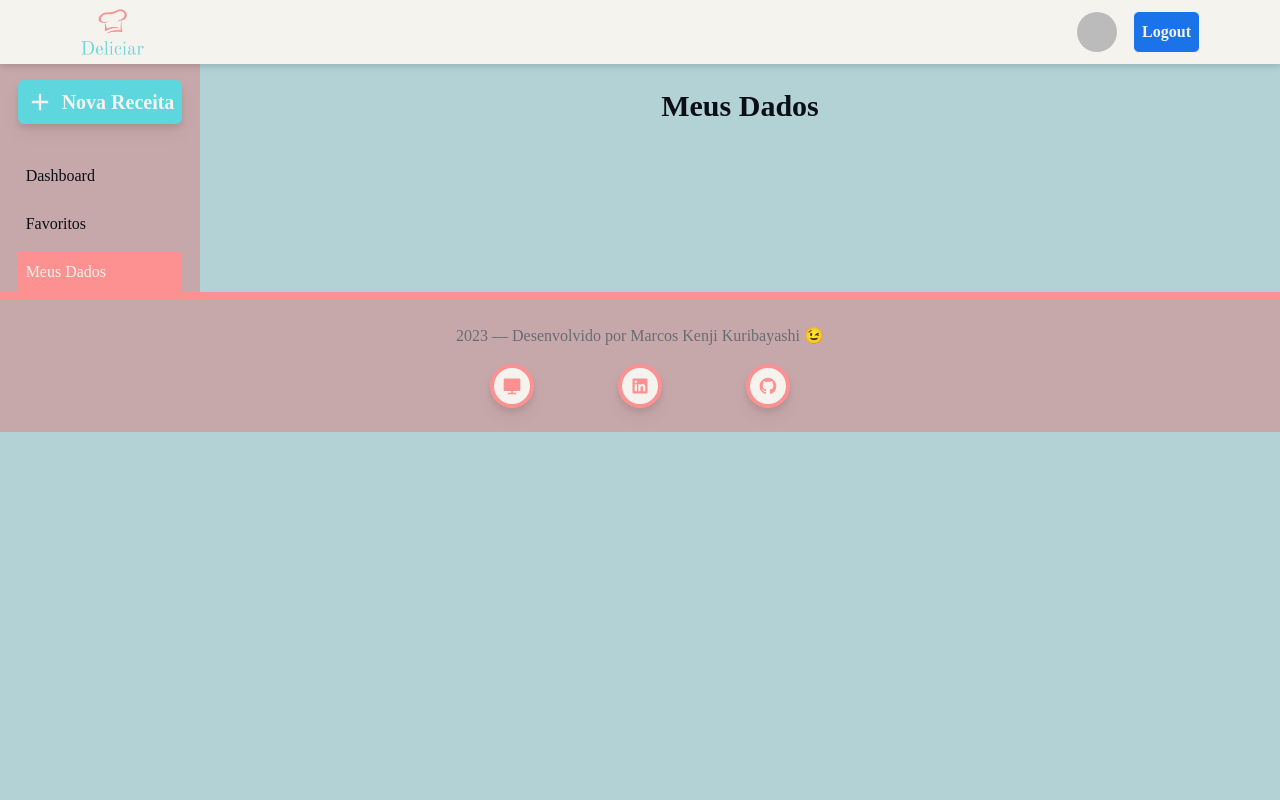
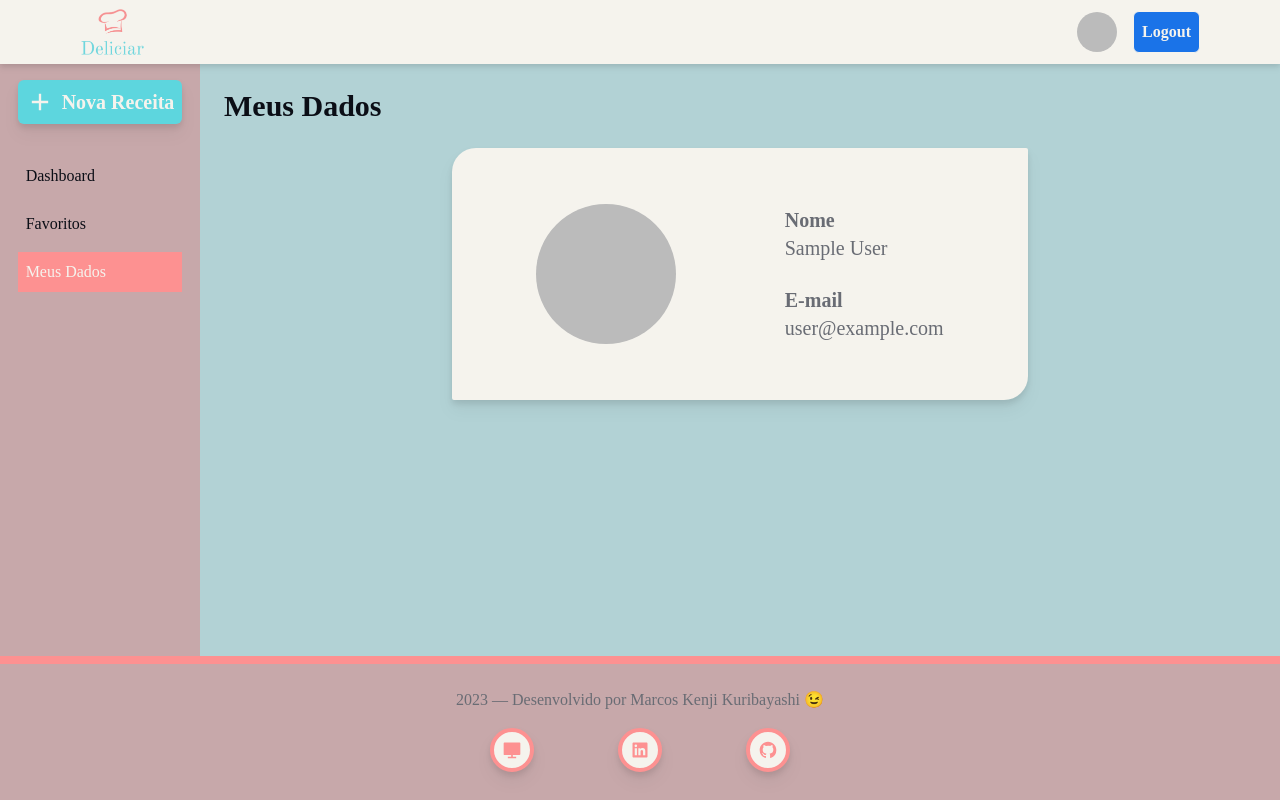
Before and after one commit to kenmarcos/deliciar, a Next.js app: page /profile in a window 1280 px wide. Built offline with nearby package versions, Linux system fonts and the light colour scheme; no server answers; sample sign-in values are in the browser's storage; a web font is replaced by a local one.

Commit message:
style: adjust the layout component

```diff
--- a/src/components/Footer/index.tsx
+++ b/src/components/Footer/index.tsx
@@ -11,7 +11,7 @@ export const Footer = () => {
   const currentYear = new Date().getFullYear();
 
   return (
-    <footer className="bg-pink-100 py-6 border-t-8 border-pink-200">
+    <footer className="bg-pink-100 py-6 border-t-8 border-pink-200 h-36">
       <div className="max-w-6xl mx-auto">
         <p className="max-w-md mx-auto text-center mb-4 text-gray-500">
           {currentYear} — Desenvolvido por Marcos Kenji Kuribayashi 😉
--- a/src/components/Header/index.tsx
+++ b/src/components/Header/index.tsx
@@ -17,7 +17,7 @@ export const Header = () => {
   };
 
   return (
-    <header className="bg-white px-4 py-2 drop-shadow-md">
+    <header className="bg-white px-4 py-2 drop-shadow-md h-16">
       <div className="px-4 max-w-6xl mx-auto flex justify-between items-center">
         <Image src={logo} alt="logo" width={65} height={65} quality={100} />
 
--- a/src/components/Layout/index.tsx
+++ b/src/components/Layout/index.tsx
@@ -15,7 +15,7 @@ export const Layout = (props: LayoutProps) => {
     return (
       <>
         <Header />
-        <main>{props.children}</main>
+        <main className="min-h-screen">{props.children}</main>
         <Footer />
       </>
     );
@@ -24,13 +24,11 @@ export const Layout = (props: LayoutProps) => {
   return (
     <>
       <Header />
-      <main>
-        <div className="grid grid-rows-[auto_1fr] md:grid-rows-none md:grid-cols-[200px_1fr]">
+      <main className="min-h-[calc(100vh-64px-144px)]">
+        <div className="grid grid-rows-[auto_1fr] md:grid-rows-none md:grid-cols-[200px_1fr] min-h-[calc(100vh-64px-144px)]">
           <AsideBar />
 
-          <section className="mb-20 max-w-6xl mx-auto">
-            {props.children}
-          </section>
+          <section className="mb-20">{props.children}</section>
         </div>
       </main>
       <Footer />
--- a/src/components/RecipeCard/index.tsx
+++ b/src/components/RecipeCard/index.tsx
@@ -5,7 +5,7 @@ import logo from "/public/img/deliciar-logo.png";
 
 export const RecipeCard = () => {
   return (
-    <div className="bg-white overflow-hidden rounded-tr-sm rounded-tl-3xl rounded-br-3xl rounded-bl-sm">
+    <div className="bg-white overflow-hidden rounded-tr-sm rounded-tl-3xl rounded-br-3xl rounded-bl-sm drop-shadow-lg">
       <Image
         src={logo}
         alt="logo"
--- a/src/pages/dashboard/index.tsx
+++ b/src/pages/dashboard/index.tsx
@@ -1,12 +1,8 @@
-import AsideBar from "components/AsideBar";
-import { Button } from "components/Button";
 import { RecipeCard } from "components/RecipeCard";
 import { GetServerSideProps } from "next";
 import { getSession } from "next-auth/react";
 import Head from "next/head";
-import Image from "next/image";
-import Link from "next/link";
-import { RiAddLine, RiSearchLine } from "react-icons/ri";
+import { RiSearchLine } from "react-icons/ri";
 
 const Dashboard = () => {
   return (
--- a/src/pages/profile/index.tsx
+++ b/src/pages/profile/index.tsx
@@ -1,6 +1,17 @@
+import { GetServerSideProps } from "next";
+import { getSession } from "next-auth/react";
 import Head from "next/head";
+import Image from "next/image";
 
-const Profile = () => {
+interface ProfileProps {
+  user: {
+    name: string;
+    email: string;
+    image: string;
+  };
+}
+
+const Profile = (props: ProfileProps) => {
   return (
     <>
       <Head>
@@ -11,9 +22,55 @@ const Profile = () => {
         <h2 className="text-3xl text-black font-extrabold">Meus Dados</h2>
       </header>
 
-      <div className="max-w-sm sm:max-w-none mx-auto px-4 grid grid-cols-1 gap-6 sm:grid-cols-3 lg:grid-cols-4"></div>
+      <div className="px-4">
+        <div className="bg-white px-6 py-14 rounded-sm drop-shadow-lg max-w-xl mx-auto flex flex-col md:flex-row gap-12 md:items-center md:justify-evenly rounded-tr-sm rounded-tl-3xl rounded-br-3xl rounded-bl-sm ">
+          <div>
+            <Image
+              className="rounded-full mx-auto"
+              src={props.user.image}
+              width={140}
+              height={140}
+              quality={100}
+              alt={props.user.name}
+            />
+          </div>
+
+          <ul className="text-xl text-gray-500 space-y-6">
+            <li>
+              <strong>Nome</strong>
+              <span className="block">{props.user.name}</span>
+            </li>
+
+            <li>
+              <strong>E-mail</strong>
+              <span className="block">{props.user.email}</span>
+            </li>
+          </ul>
+        </div>
+      </div>
     </>
   );
 };
 
+export const getServerSideProps: GetServerSideProps = async ({ req }) => {
+  const session = await getSession({ req });
+
+  if (!session) {
+    return {
+      redirect: {
+        destination: "/",
+        permanent: false,
+      },
+    };
+  }
+
+  const user = session.user;
+
+  return {
+    props: {
+      user,
+    },
+  };
+};
+
 export default Profile;
```
